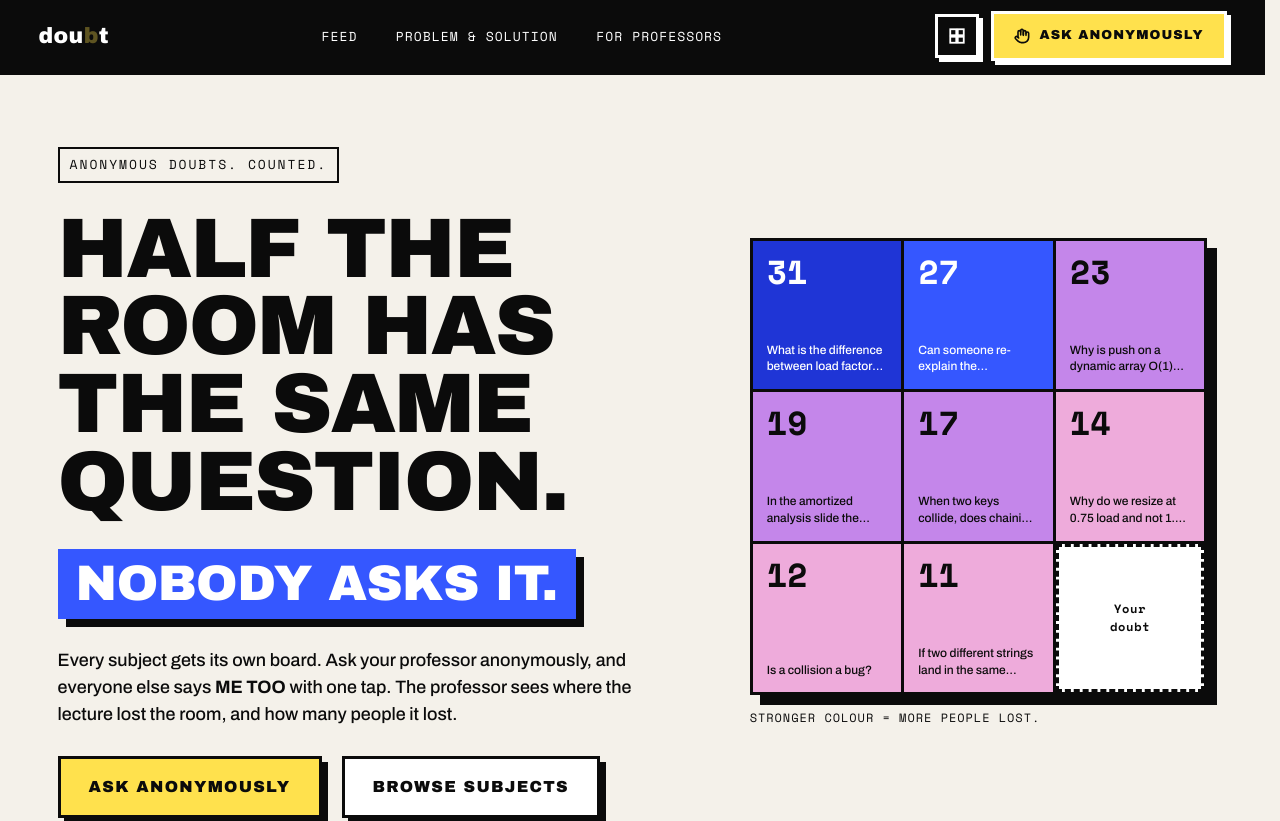
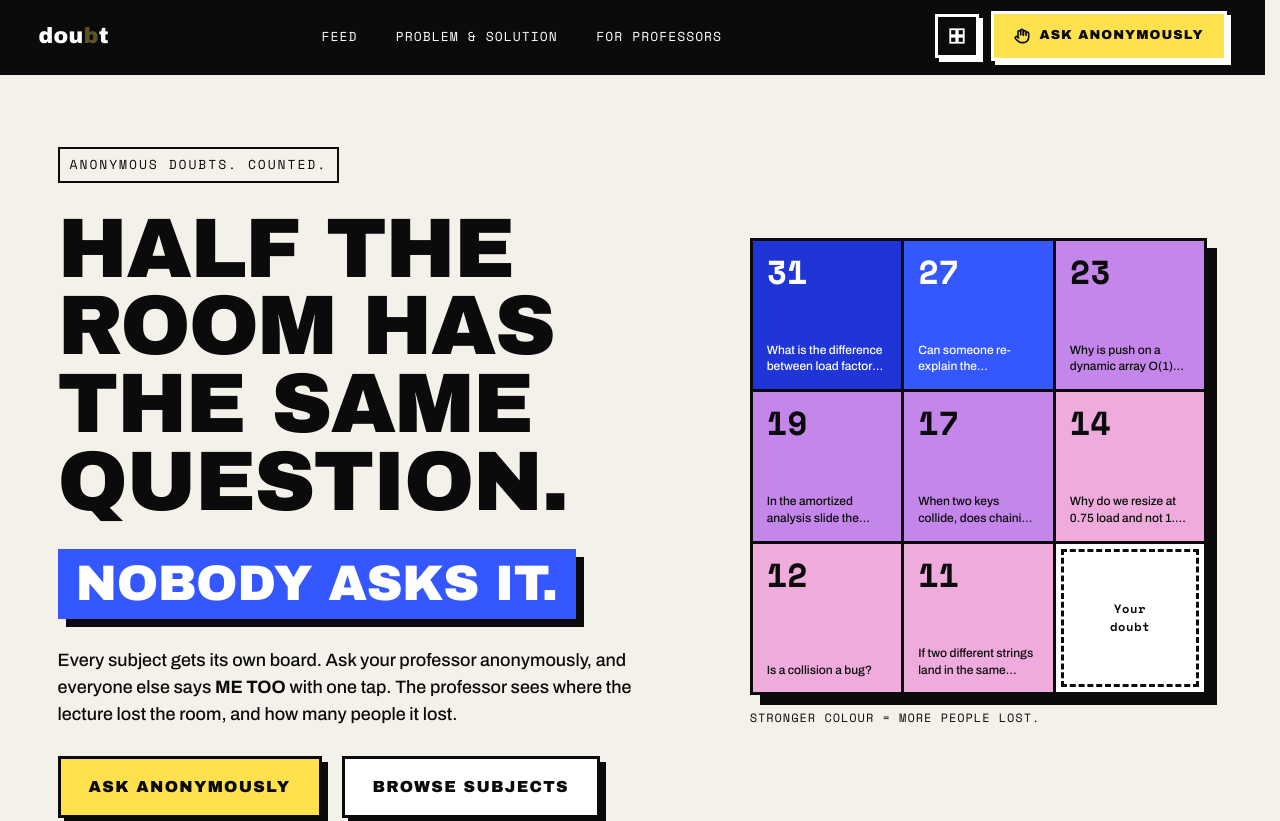
Before and after one commit to omar-mse/dout, a plain HTML site: page index.html in a window 1280 px wide. Shown: the top 821 px of the page. Drawn offline with nearby package versions, Linux system fonts and the light colour scheme.

Commit message:
minor tweaks 14

```diff
--- a/css/styles.css
+++ b/css/styles.css
@@ -340,7 +340,16 @@ img, svg { display: block; }
 .preview__count { font-family: var(--font-mono); font-size: clamp(1.375rem, 2.6vw, 2.125rem); font-weight: 700; line-height: 1; font-variant-numeric: tabular-nums; }
 .preview__count--word { font-size: 0.8125rem; letter-spacing: 0.1em; text-transform: uppercase; }
 .preview__label { font-size: 0.75rem; line-height: 1.4; font-weight: 500; overflow: hidden; overflow-wrap: anywhere; display: -webkit-box; -webkit-line-clamp: 2; -webkit-box-orient: vertical; }
-.preview__cell--empty { border: 3px dashed var(--line); align-items: center; justify-content: center; text-align: center; font-family: var(--font-mono); font-size: 0.75rem; font-weight: 700; letter-spacing: 0.06em; }
+/* The dashed rule floats inside the cell rather than sitting on its box. The grid paints its
+   lines as 3px of ground showing through the gaps, and this cell is the last one, so its own
+   border was pressed flat against solid line on all four sides: gap above and to the left, the
+   grid's outer border to the right and below. The cell is also never a whole number of pixels
+   wide (170.44 on desktop, ~85 on a phone), so at small sizes those edges rasterise into the
+   black beside them and the gaps in the dash stop reading on whichever sides round badly.
+   Inset by 5px the rule has tile on both sides of it and reads as dashed at every width.
+   Still a 3px dashed border with no shadow, which is what the rule asks for. */
+.preview__cell--empty { position: relative; align-items: center; justify-content: center; text-align: center; font-family: var(--font-mono); font-size: 0.75rem; font-weight: 700; letter-spacing: 0.06em; }
+.preview__cell--empty::before { content: ""; position: absolute; inset: 5px; border: 3px dashed var(--line); pointer-events: none; }
 .preview__caption { font-family: var(--font-mono); font-size: 0.75rem; letter-spacing: 0.08em; text-transform: uppercase; }
 
 /* ---------- Room figure ----------
```
